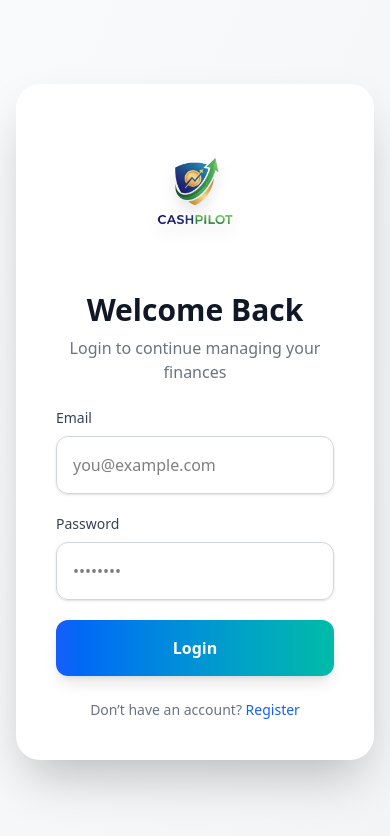
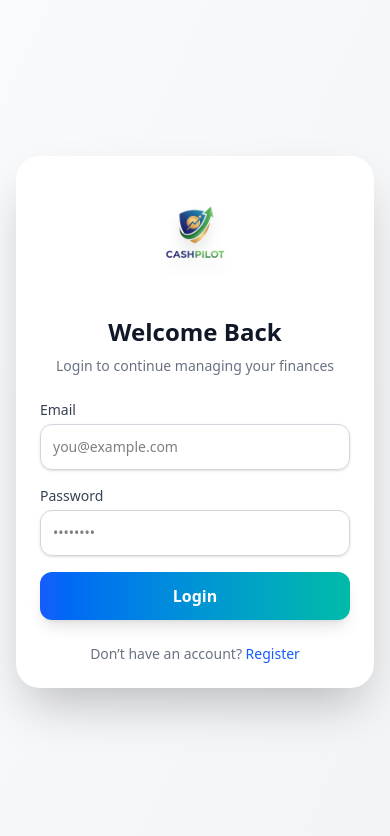
Before and after one commit to dilinichamikasilva/Cash_Pilot_Frontend, a React (Vite) app: page /login in a window 390 px wide. Shown: the top 836 px of the page. Built offline with nearby package versions, Linux system fonts and the light colour scheme.

Commit message:
feat:make login page mobile responsive

```diff
--- a/src/pages/Login.tsx
+++ b/src/pages/Login.tsx
@@ -19,8 +19,7 @@ const Login = () => {
     setLoading(true);
 
     try {
-        await new Promise((resolve) => setTimeout(resolve, 3000));
-
+      await new Promise((resolve) => setTimeout(resolve, 3000));
       const response = await api.post("/auth/login", { email, password });
       const { user, accessToken } = response.data;
 
@@ -36,33 +35,41 @@ const Login = () => {
 
   return (
     <div className="min-h-screen flex items-center justify-center bg-gradient-to-br from-gray-50 to-gray-100 px-4">
-      <div className="w-full max-w-md bg-white shadow-2xl rounded-3xl p-10 animate-fadeIn relative">
+      <div className="w-full max-w-md sm:max-w-md md:max-w-md bg-white shadow-2xl rounded-3xl p-6 sm:p-8 md:p-10 animate-fadeIn">
 
+        {/* Logo */}
         <div className="flex justify-center mb-6">
-          <img src={logo} alt="App Logo" className="w-36 object-contain drop-shadow-xl" />
+          <img
+            src={logo}
+            alt="App Logo"
+            className="w-28 sm:w-32 md:w-36 object-contain drop-shadow-xl"
+          />
         </div>
 
-        <h1 className="text-3xl font-extrabold text-gray-900 text-center mb-2">
+        {/* Title */}
+        <h1 className="text-2xl sm:text-3xl font-extrabold text-gray-900 text-center mb-2">
           Welcome Back
         </h1>
-        <p className="text-gray-500 text-center mb-6">
+        <p className="text-gray-500 text-sm sm:text-base text-center mb-6">
           Login to continue managing your finances
         </p>
 
+        {/* Error */}
         {error && (
-          <div className="mb-4 p-3 rounded-md bg-red-100 text-red-600 text-sm">
+          <div className="mb-4 p-3 rounded-md bg-red-100 text-red-600 text-sm sm:text-base">
             {error}
           </div>
         )}
 
-        <form onSubmit={handleSubmit} className="space-y-5">
+        {/* Form */}
+        <form onSubmit={handleSubmit} className="space-y-4 sm:space-y-5">
           <div>
-            <label className="block text-sm font-medium text-gray-700 mb-2">
+            <label className="block text-sm sm:text-base font-medium text-gray-700 mb-1">
               Email
             </label>
             <input
               type="email"
-              className="w-full p-4 border border-gray-300 rounded-xl shadow-sm focus:ring-2 focus:ring-blue-500 focus:border-blue-500 transition"
+              className="w-full p-3 sm:p-4 border border-gray-300 rounded-xl shadow-sm focus:ring-2 focus:ring-blue-500 focus:border-blue-500 transition text-sm sm:text-base"
               value={email}
               onChange={(e) => setEmail(e.target.value)}
               placeholder="you@example.com"
@@ -72,12 +79,12 @@ const Login = () => {
           </div>
 
           <div>
-            <label className="block text-sm font-medium text-gray-700 mb-2">
+            <label className="block text-sm sm:text-base font-medium text-gray-700 mb-1">
               Password
             </label>
             <input
               type="password"
-              className="w-full p-4 border border-gray-300 rounded-xl shadow-sm focus:ring-2 focus:ring-blue-500 focus:border-blue-500 transition"
+              className="w-full p-3 sm:p-4 border border-gray-300 rounded-xl shadow-sm focus:ring-2 focus:ring-blue-500 focus:border-blue-500 transition text-sm sm:text-base"
               value={password}
               onChange={(e) => setPassword(e.target.value)}
               placeholder="••••••••"
@@ -88,7 +95,7 @@ const Login = () => {
 
           <button
             type="submit"
-            className={`w-full text-white font-semibold p-4 rounded-xl shadow-lg transition-transform transform
+            className={`w-full text-white font-semibold p-3 sm:p-4 rounded-xl shadow-lg transition-transform transform
               ${loading
                 ? "bg-gray-400 cursor-not-allowed"
                 : "bg-gradient-to-r from-blue-600 to-teal-500 hover:from-blue-700 hover:to-teal-600 hover:scale-105"
@@ -98,7 +105,7 @@ const Login = () => {
             {loading ? (
               <div className="flex justify-center items-center space-x-2">
                 <svg
-                  className="animate-spin h-5 w-5 text-white"
+                  className="animate-spin h-5 w-5 sm:h-6 sm:w-6 text-white"
                   xmlns="http://www.w3.org/2000/svg"
                   fill="none"
                   viewBox="0 0 24 24"
@@ -117,7 +124,7 @@ const Login = () => {
                     d="M4 12a8 8 0 018-8v8H4z"
                   ></path>
                 </svg>
-                <span>Logging in...</span>
+                <span className="text-sm sm:text-base">Logging in...</span>
               </div>
             ) : (
               "Login"
@@ -125,7 +132,8 @@ const Login = () => {
           </button>
         </form>
 
-        <p className="text-sm text-gray-500 text-center mt-6">
+        {/* Register Link */}
+        <p className="text-sm sm:text-base text-gray-500 text-center mt-6">
           Don’t have an account?{" "}
           <span
             className="text-blue-600 font-medium hover:underline cursor-pointer"
```
